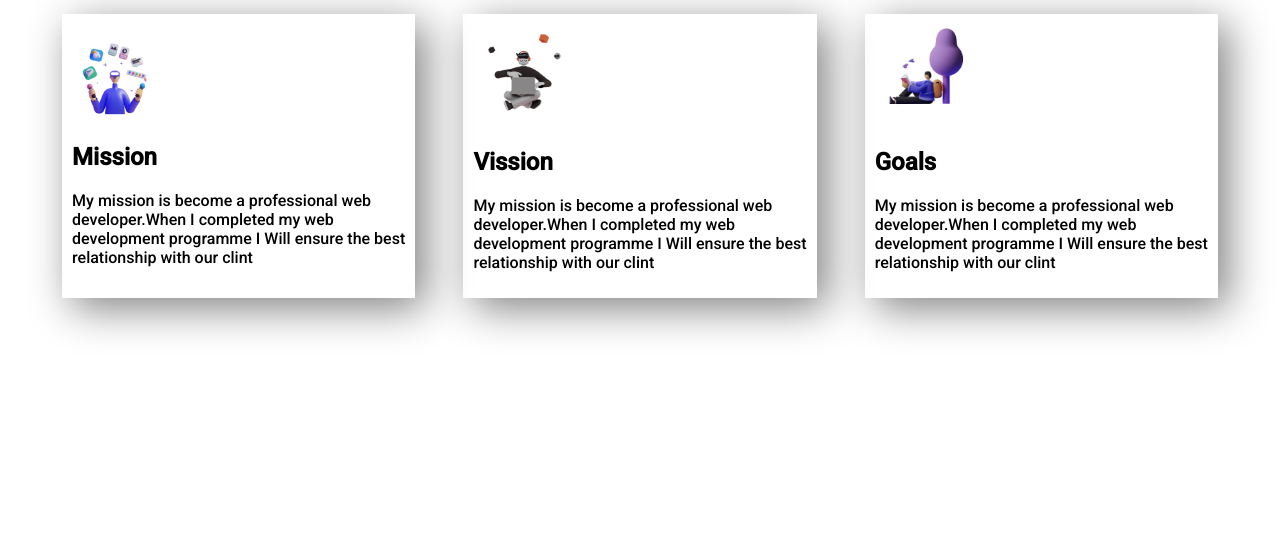
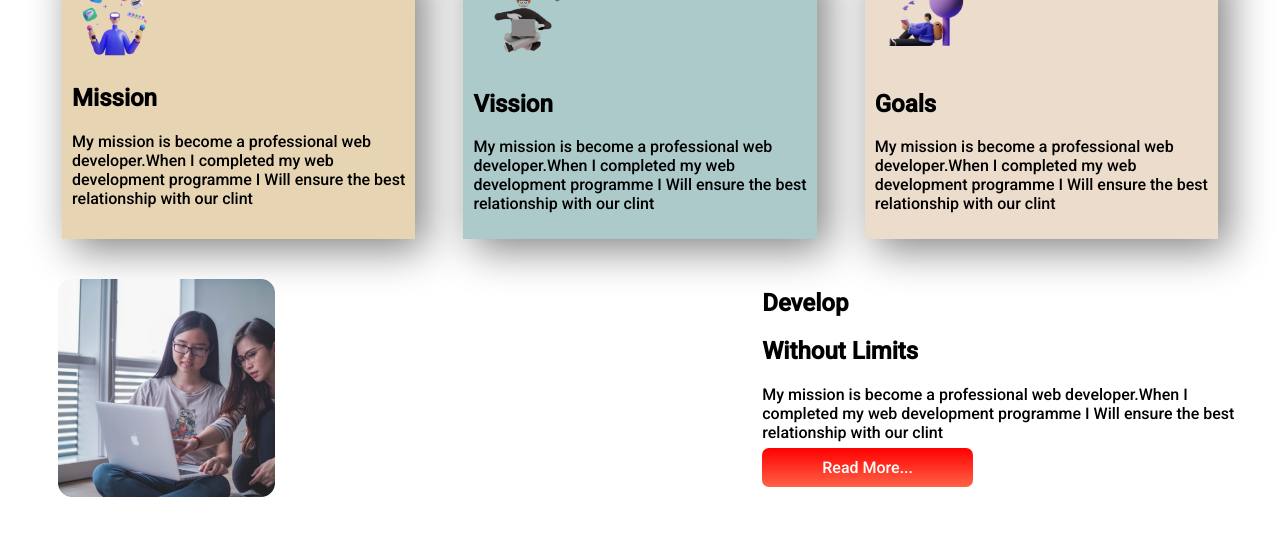
Before and after one commit to habibullahriad/mission-2022-repo, a plain HTML site: page index.html in a window 1280 px wide. Shown: the part 380-921 px from the top of the page. Before the commit the page ends 800 px from the top, so only its background shows below. Drawn offline with Linux system fonts and the light colour scheme.

Commit message:
first commit

```diff
--- a/index.html
+++ b/index.html
@@ -42,14 +42,14 @@
                 Will
                 ensure the best relationship with our clint</p>
         </div>
-        <div class="item-3">
+        <div id="b2" class="item-3">
             <img class="ill" src="images/illustrators/illustrator-2.png">
             <h1>Vission</h1>
             <p> My mission is become a professional web developer.When I completed my web development programme I
                 Will
                 ensure the best relationship with our clint </p>
         </div>
-        <div class="item-3">
+        <div id="b3" class="item-3">
             <img class="ill" src="images/illustrators/illustrator-3.png">
             <h1>Goals</h1>
             <p> My mission is become a professional web developer.When I completed my web development
@@ -57,15 +57,19 @@
                 ensure the best relationship with our clint </p>
         </div>
         </div>
-
-
-
-
-
-
-
-
-
+    </section>
+    <section class="flex">
+        <div>
+            <img class="img" src="images/pictures/coding.png">
+        </div>
+        <div>
+            <h1>Develop</h1>
+            <h1>Without Limits</h1>
+            <p> My mission is become a professional web developer.When I completed my web development
+                programme I Will
+                ensure the best relationship with our clint </p>
+            <a class="link-button" target="_blank" href="https://www.google.com/">Read More...</a>
+        </div>
     </section>
 
 </body>
--- a/style.css
+++ b/style.css
@@ -16,12 +16,12 @@ body{
 .link-button{
     text-decoration: none;
     background-image: linear-gradient(red, tomato);
-    padding: 10px 40px;
+    padding: 10px 60px;
     color: white;
     border-radius: 7px;
 }
 .img{
-    width: 55%;
+    width: 30%;
     padding: 10px 20px ;
 
 }
@@ -41,5 +41,15 @@ body{
     margin-right: 2%;
 }
 #b1{
-    background-image: syan;
+    background-color:rgb(230, 212, 179);
 }
+#b2{
+    background-color: rgb(172, 202, 202);
+}
+#b3{
+    background-color: rgb(236, 220, 204);
+}
+.img2{
+    width: 50%;
+    padding: 2%;
+}
```
